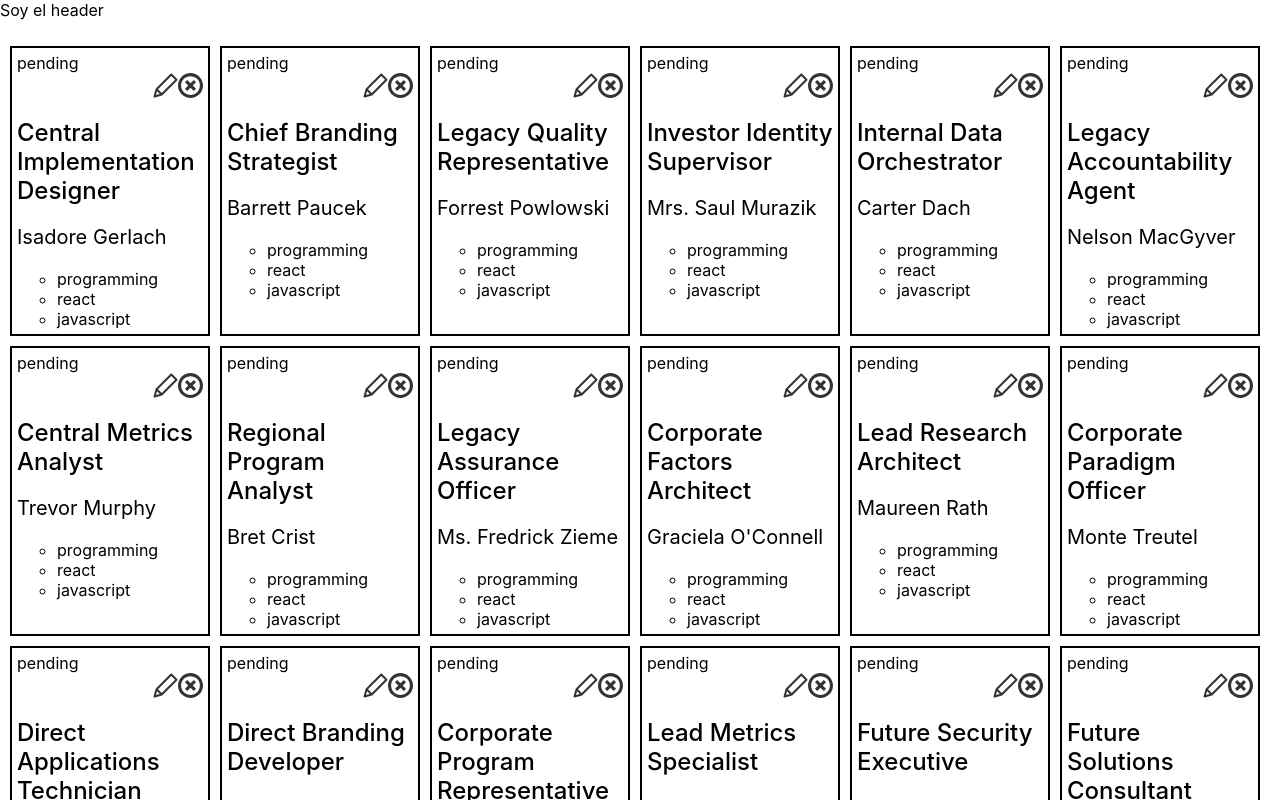
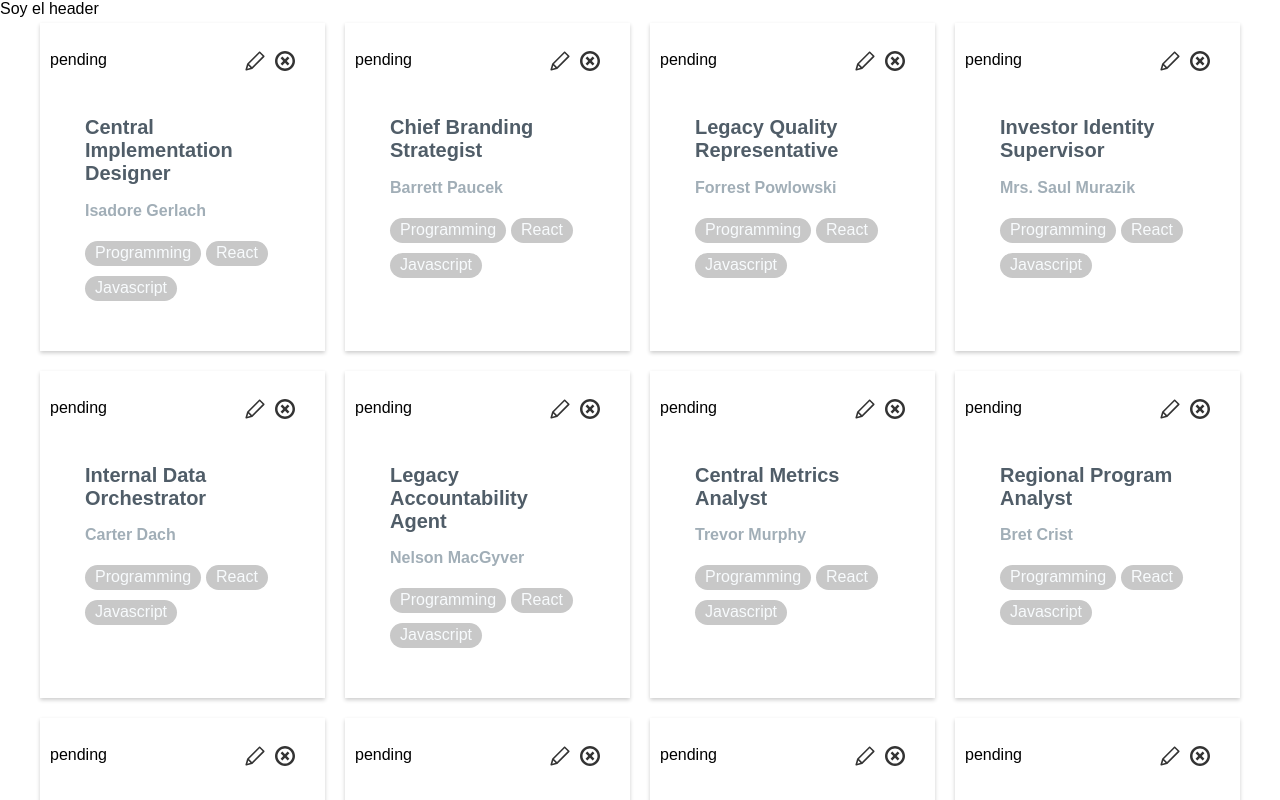
Before and after one commit to esterlegaz/easley-s4-kairoteca, a React (Create React App) app: page /#/ in a window 1280 px wide. Shown: the top 800 px of the page. Built offline with nearby package versions, Linux system fonts and the light colour scheme.

Commit message:
style: upload cardDetail and list styling

```diff
--- a/src/components/Detail/CardDetail.js
+++ b/src/components/Detail/CardDetail.js
@@ -4,11 +4,14 @@ import Icons from './Icons';
 
 class CardDetail extends Component {
   render() {
-    const {author, title, tags, status} = this.props.item;
+    const { author, title, tags, status } = this.props.item;
     return (
       <div>
+        <div className="book__information">
           <Status status={status} handleLoan={this.props.handleLoan} />
           <Icons />
+        </div>
+        <div className="book__detail">
           <h2 className="book__title">{title}</h2>
           <h3 className="book__author">{author}</h3>
           <ul className="book__tags--list">
@@ -18,7 +21,7 @@ class CardDetail extends Component {
               )
             })}
           </ul>
-
+        </div>
       </div>
     )
   }
--- a/src/index.scss
+++ b/src/index.scss
@@ -1,14 +1,5 @@
 body {
   margin: 0;
   padding: 0;
-  font-family: -apple-system, BlinkMacSystemFont, "Segoe UI", "Roboto", "Oxygen",
-    "Ubuntu", "Cantarell", "Fira Sans", "Droid Sans", "Helvetica Neue",
-    sans-serif;
-  -webkit-font-smoothing: antialiased;
-  -moz-osx-font-smoothing: grayscale;
+  font-family: Arial, Helvetica, sans-serif;
 }
-
-code {
-  font-family: source-code-pro, Menlo, Monaco, Consolas, "Courier New",
-    monospace;
-}
--- a/src/stylesheets/components/_cardDetail.scss
+++ b/src/stylesheets/components/_cardDetail.scss
@@ -1,9 +1,38 @@
+.book__information{
+    display: flex;
+    justify-content: space-between;
+    margin: 28px 10px 0;
+}
+
+.book__detail{
+    margin: 45px;
+}
+
 .book__title{
-    font-size: 24px;
-    font-weight: 500;
+    font-size: 20px;
+    color: $colorBookTitle;
 }
 
 .book__author{
-    font-size: 20px;
-    font-weight: 400;
+    font-size: 16px;
+    color: $colorBookAuthor;
 }
+
+.book__tags--list{
+    list-style: none;
+    display: flex;
+    flex-wrap: wrap;
+    padding: 0;
+}
+
+.book__tags--item{
+    text-transform: capitalize;
+    font-size: 16px;
+    line-height: 24px;
+    height: 25px;
+    background: $colorBookTags;
+    border-radius: 15px;
+    color: $colorTagsContent;
+    padding: 0 10px;
+    margin: 5px 5px 5px 0;
+}
--- a/src/stylesheets/components/_icons.scss
+++ b/src/stylesheets/components/_icons.scss
@@ -1,18 +1,19 @@
 .icons__wrapper{
     display: flex;
-    justify-content: flex-end;
 }
 
 .icons__close{
     background: url('./images/close-black-button.svg') center center no-repeat;
     background-size: cover;
-    width: 25px;
-    height: 25px;
+    width: 20px;
+    height: 20px;
+    margin-right: 20px;
 }
 
 .icons__edit{
     background: url('./images/pencil-black.svg') center center no-repeat;
     background-size: cover;
-    width: 25px;
-    height: 25px;
+    width: 20px;
+    height: 20px;
+    margin-right: 10px;
 }
--- a/src/stylesheets/components/_list.scss
+++ b/src/stylesheets/components/_list.scss
@@ -3,11 +3,21 @@
     padding: 5px;
     display: flex;
     flex-wrap: wrap;
+    justify-content: center;
+    margin: 0 45px;
+    @media all and (min-width: 768px){
+        display: grid;
+        grid-template-columns: 1fr 1fr 1fr;
+        grid-gap: 60px;
+    }
+    @media all and (min-width: 1200px){
+        display: grid;
+        grid-template-columns: 1fr 1fr 1fr 1fr;
+        grid-gap: 20px;
+    }
 }
 
 .book__list{
-    border: 2px solid black;
-    margin: 5px;
-    padding: 5px;
-    width: 200px;
+    width: 285px;
+    box-shadow: 0 2px 4px 0 rgba(0, 0, 0, 0.2);
 }
--- a/src/stylesheets/components/_status.scss
+++ b/src/stylesheets/components/_status.scss
@@ -0,0 +1,6 @@
+.book__status{
+    text-transform: capitalize;
+    font-size: 12px;
+    line-height: 15px;
+    margin-left: 32px;
+}
--- /dev/null
+++ b/src/stylesheets/core/_variables.scss
@@ -0,0 +1,4 @@
+$colorBookTitle: #505d68;
+$colorBookAuthor: #a1aeb7;
+$colorBookTags: #c8c8c8;
+$colorTagsContent: #f8fbfd;
--- a/src/stylesheets/main.scss
+++ b/src/stylesheets/main.scss
@@ -1,4 +1,5 @@
 @import 'core/commons';
+@import 'core/variables';
 
 @import 'layout/footer';
 @import 'layout/header';
```
Also changed, not shown: src/stylesheets/core/_commons.scss (renamed from src/stylesheets/core/commons.scss). Lines whose indentation alone changed are shown as unchanged.
